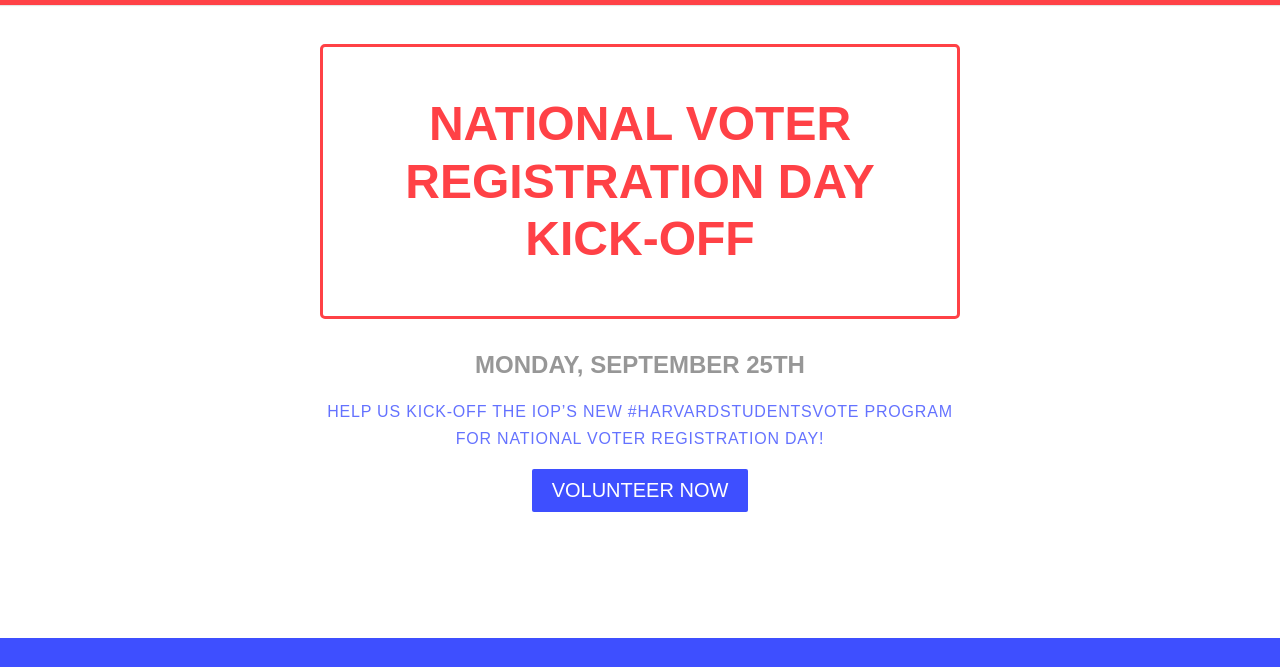
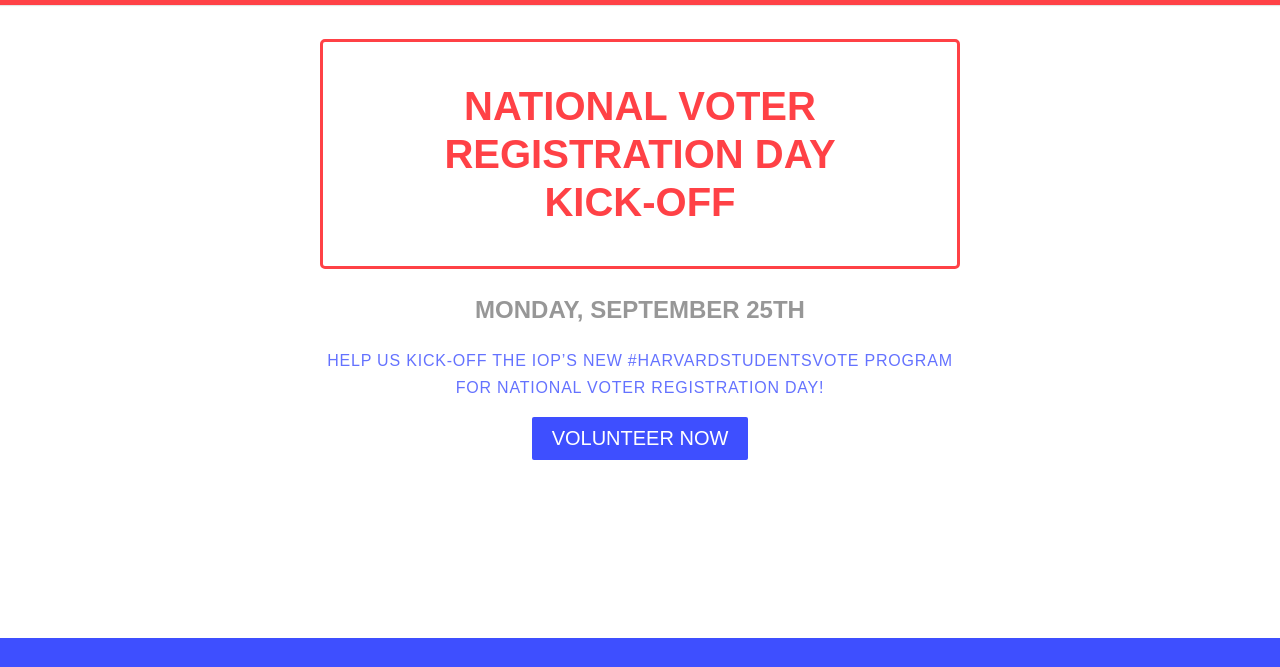
Before and after one commit to dandrabik/voter_reg_landing, a plain HTML site: page index.html in a window 1280 px wide. Shown: the part 58-725 px from the top of the page. Drawn offline with nearby package versions, Linux system fonts and the light colour scheme.

Commit message:
Small style tweaks.

```diff
--- a/css/layouts/marketing.css
+++ b/css/layouts/marketing.css
@@ -145,21 +145,16 @@ a.pure-button-primary {
     height: 50%;
     margin: 0 auto;
     position: absolute;
-    top: 70px; left: 0; bottom: 0; right: 0;
+    top: 76px; left: 0; bottom: 0; right: 0;
     text-align: center;
     text-transform: uppercase;
 }
 
 /* This is the main heading that appears on the blue section */
 .splash-head {
-
     border: 3px solid #FF4146;
     padding: 1em 1.6em;
-
     border-radius: 5px;
-
-}
-.splash-head {
     font-size: 20px;
     font-weight: bold;
     line-height: 1.2em;
@@ -233,6 +228,15 @@ a.pure-button-primary {
  * On tablets and other medium-sized devices, we want to customize some
  * of the mobile styles.
  */
+@media (min-width: 23em) {
+    .splash {
+        top: 90px;
+    }
+    .splash h3 {
+        font-size: 1.5em;
+    }
+}
+
 @media (min-width: 48em) {
 
     /* We increase the body font size */
@@ -281,6 +285,13 @@ a.pure-button-primary {
 @media (min-width: 78em) {
     /* We increase the header font size even more */
     .splash-head {
-        font-size: 300%;
+        font-size: 250%;
+    }
+    .splash {
+        top: 70px;
+    }
+
+    .splash h3 {
+        font-size: 1.5em;
     }
 }
--- a/index.html
+++ b/index.html
@@ -44,7 +44,7 @@
             <br/>
             Kick-Off
         </h1>
-        <h2 class="gray">Monday, September 25th</h2>
+        <h3 class="gray">Monday, September 25th</h3>
         <p class="splash-subhead blue">
             Help us kick-off the IOP’s new #HarvardStudentsVote program for National Voter Registration Day!
         </p>
```
